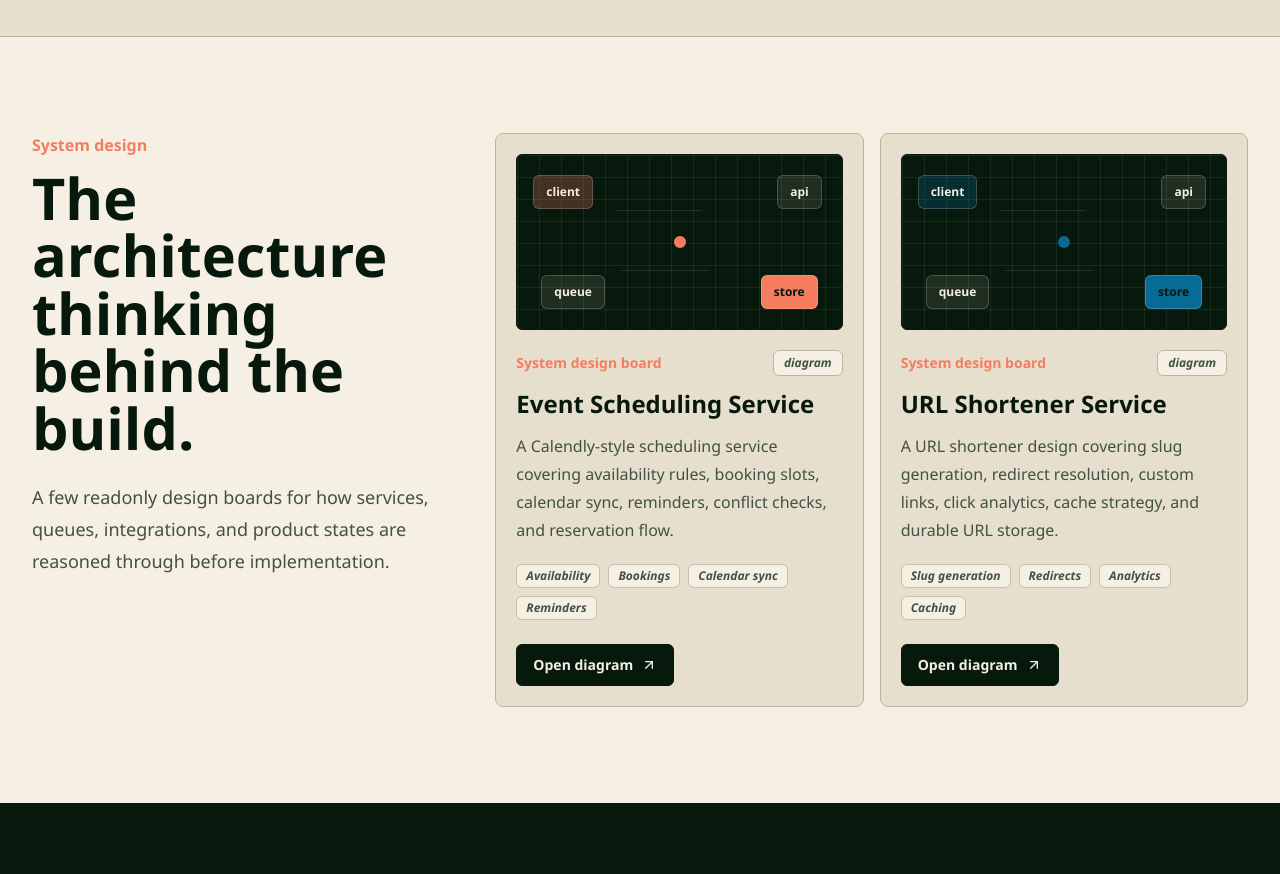
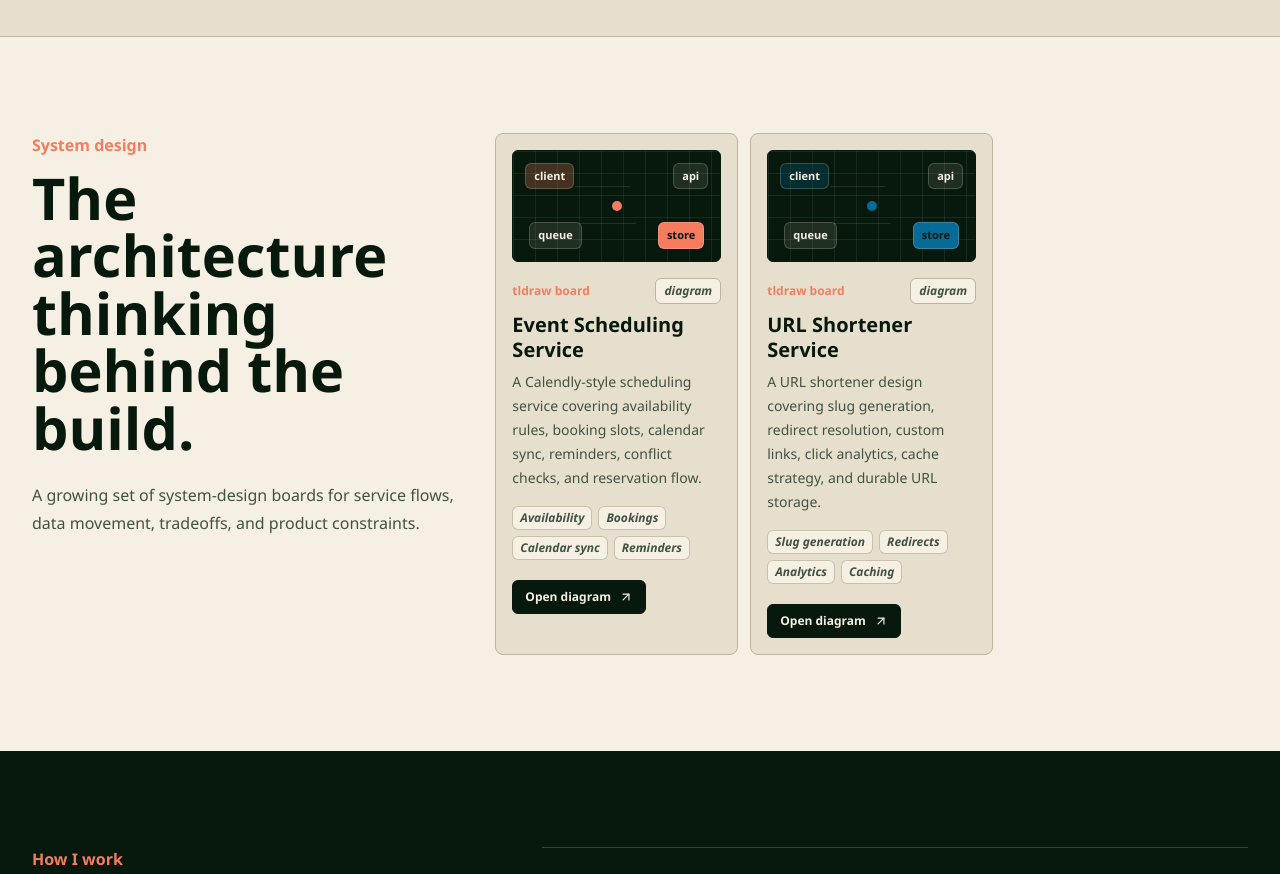
Before and after one commit to mightyFZeus/portfolio-new, a Next.js app: page / in a window 1280 px wide. Shown: the part 3280-4154 px from the top of the page. Built offline with nearby package versions, Linux system fonts and the light colour scheme.

Commit message:
Update system design links and cards

```diff
--- a/src/app/page.tsx
+++ b/src/app/page.tsx
@@ -291,11 +291,11 @@ function SystemDesignSection() {
             <h2 className="mt-3 text-[clamp(2.1rem,4.5vw,4.2rem)] font-black leading-none text-ink">
               The architecture thinking behind the build.
             </h2>
-            <p className="mt-6 max-w-xl text-lg leading-8 text-muted">
-              A few readonly design boards for how services, queues, integrations, and product states are reasoned through before implementation.
+            <p className="mt-6 max-w-xl leading-7 text-muted">
+              A growing set of system-design boards for service flows, data movement, tradeoffs, and product constraints.
             </p>
           </div>
-          <div className="grid gap-4 md:grid-cols-2">
+          <div className="grid gap-3 sm:grid-cols-2 xl:grid-cols-3">
             {systemDesigns.map((design, index) => (
               <SystemDesignCard key={design.href} design={design} index={index} />
             ))}
@@ -308,17 +308,17 @@ function SystemDesignSection() {
 
 function SystemDesignCard({ design, index }: { design: (typeof systemDesigns)[number]; index: number }) {
   return (
-    <article className="group rounded-lg border border-line bg-paper-deep p-5 transition hover:-translate-y-1 hover:shadow-artifact" data-reveal="up" data-reveal-delay={String(index * 90)}>
+    <article className="group rounded-lg border border-line bg-paper-deep p-4 transition hover:-translate-y-1 hover:shadow-artifact" data-reveal="up" data-reveal-delay={String(index * 70)}>
       <SystemMap index={index} />
-      <div className="mt-5 flex flex-wrap items-center justify-between gap-3">
-        <p className="text-sm font-semibold text-coral">{design.type}</p>
-        <span className="rounded-md border border-line bg-paper px-2.5 py-1 text-xs font-bold italic text-muted">diagram</span>
+      <div className="mt-4 flex flex-wrap items-center justify-between gap-2">
+        <p className="text-xs font-semibold text-coral">{design.type}</p>
+        <span className="rounded-md border border-line bg-paper px-2 py-1 text-xs font-bold italic text-muted">diagram</span>
       </div>
-      <h3 className="mt-3 text-2xl font-black text-ink">{design.title}</h3>
-      <p className="mt-3 leading-7 text-muted">{design.summary}</p>
-      <div className="mt-5 flex flex-wrap gap-2">
+      <h3 className="mt-2 text-xl font-black leading-tight text-ink">{design.title}</h3>
+      <p className="mt-2 text-sm leading-6 text-muted">{design.summary}</p>
+      <div className="mt-4 flex flex-wrap gap-1.5">
         {design.tags.map((tag) => (
-          <span key={tag} className="mobile-tag rounded-md bg-paper px-2.5 py-1 text-xs font-semibold italic text-muted shadow-inset">
+          <span key={tag} className="mobile-tag rounded-md bg-paper px-2 py-1 text-xs font-semibold italic text-muted shadow-inset">
             {tag}
           </span>
         ))}
@@ -328,10 +328,10 @@ function SystemDesignCard({ design, index }: { design: (typeof systemDesigns)[nu
         target="_blank"
         rel="noreferrer"
         aria-label={`Open ${design.title}`}
-        className="mt-6 inline-flex items-center justify-center gap-2 whitespace-nowrap rounded-md border border-ink bg-ink px-4 py-2.5 text-sm font-bold text-paper transition hover:-translate-y-0.5 hover:bg-moss focus:outline-none focus:ring-2 focus:ring-coral focus:ring-offset-2 focus:ring-offset-paper-deep"
+        className="mt-5 inline-flex items-center justify-center gap-2 whitespace-nowrap rounded-md border border-ink bg-ink px-3 py-2 text-xs font-bold text-paper transition hover:-translate-y-0.5 hover:bg-moss focus:outline-none focus:ring-2 focus:ring-coral focus:ring-offset-2 focus:ring-offset-paper-deep"
       >
         Open diagram
-        <ArrowUpRight size={16} />
+        <ArrowUpRight size={14} />
       </a>
     </article>
   );
@@ -342,22 +342,22 @@ function SystemMap({ index }: { index: number }) {
   const softAccent = index % 2 === 0 ? "bg-coral/25" : "bg-blue/25";
 
   return (
-    <div className="system-map relative h-44 overflow-hidden rounded-md border border-ink bg-ink p-4 text-paper">
+    <div className="system-map relative h-28 overflow-hidden rounded-md border border-ink bg-ink p-3 text-paper">
       <span className="system-path absolute left-[30%] top-[32%] h-px w-[35%] bg-paper/35" />
       <span className="system-path absolute bottom-[33%] left-[32%] h-px w-[36%] bg-paper/35" />
-      <span className={`system-node absolute left-4 top-5 rounded-md border border-paper/20 ${softAccent} px-3 py-2 text-xs font-bold`}>
+      <span className={`system-node absolute left-3 top-3 rounded-md border border-paper/20 ${softAccent} px-2 py-1 text-[11px] font-bold`}>
         client
       </span>
-      <span className="system-node absolute right-5 top-5 rounded-md border border-paper/20 bg-paper/10 px-3 py-2 text-xs font-bold">
+      <span className="system-node absolute right-3 top-3 rounded-md border border-paper/20 bg-paper/10 px-2 py-1 text-[11px] font-bold">
         api
       </span>
-      <span className="system-node absolute bottom-5 left-6 rounded-md border border-paper/20 bg-paper/10 px-3 py-2 text-xs font-bold">
+      <span className="system-node absolute bottom-3 left-4 rounded-md border border-paper/20 bg-paper/10 px-2 py-1 text-[11px] font-bold">
         queue
       </span>
-      <span className={`system-node absolute bottom-5 right-6 rounded-md border border-paper/20 ${accent} px-3 py-2 text-xs font-bold text-ink`}>
+      <span className={`system-node absolute bottom-3 right-4 rounded-md border border-paper/20 ${accent} px-2 py-1 text-[11px] font-bold text-ink`}>
         store
       </span>
-      <span className={`absolute left-1/2 top-1/2 h-3 w-3 -translate-x-1/2 -translate-y-1/2 rounded-full ${accent}`} />
+      <span className={`absolute left-1/2 top-1/2 h-2.5 w-2.5 -translate-x-1/2 -translate-y-1/2 rounded-full ${accent}`} />
     </div>
   );
 }
--- a/src/data/portfolio.ts
+++ b/src/data/portfolio.ts
@@ -87,19 +87,19 @@ export const mobileProjects = [
 export const systemDesigns = [
   {
     title: "Event Scheduling Service",
-    type: "System design board",
+    type: "tldraw board",
     summary:
       "A Calendly-style scheduling service covering availability rules, booking slots, calendar sync, reminders, conflict checks, and reservation flow.",
     tags: ["Availability", "Bookings", "Calendar sync", "Reminders"],
-    href: "https://link.excalidraw.com/readonly/3CQFF8HARutZrL9jklet",
+    href: "https://www.tldraw.com/p/rI_eWBqbmkz5oYgsdz28-?d=v-3878.-4199.9424.5915.zC6jk9IYPU9wZzcEAJbzj",
   },
   {
     title: "URL Shortener Service",
-    type: "System design board",
+    type: "tldraw board",
     summary:
       "A URL shortener design covering slug generation, redirect resolution, custom links, click analytics, cache strategy, and durable URL storage.",
     tags: ["Slug generation", "Redirects", "Analytics", "Caching"],
-    href: "https://link.excalidraw.com/readonly/EksVh3LhxxEJ9Kvku0XP?darkMode=true",
+    href: "https://www.tldraw.com/p/rI_eWBqbmkz5oYgsdz28-?d=v-3583.-3321.9365.5878.page",
   },
 ] as const;
 
```
